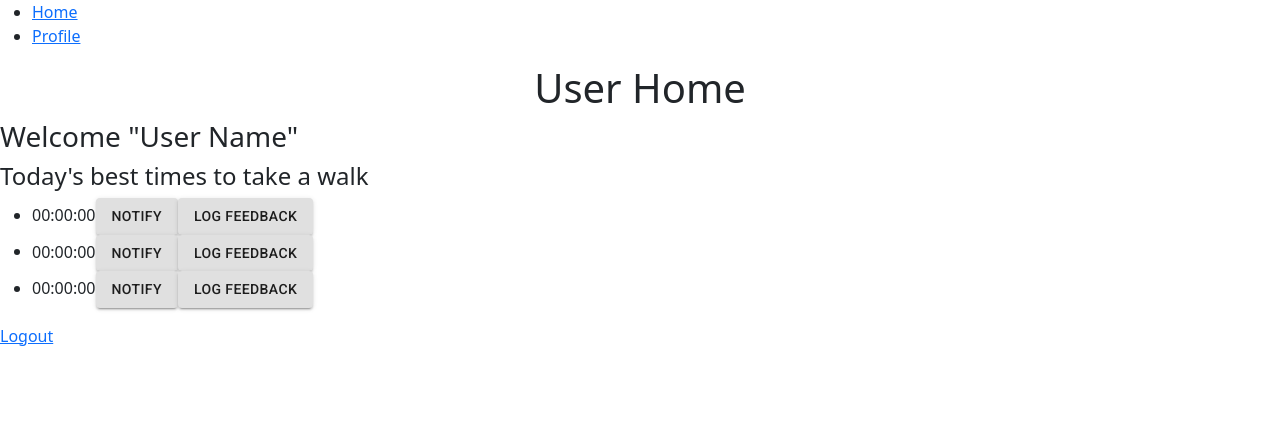
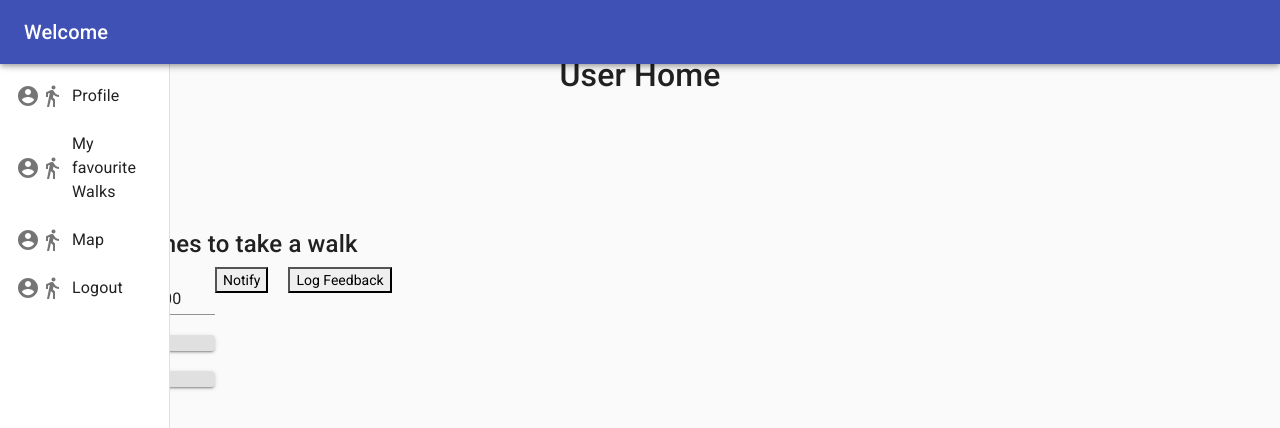
Before and after one commit to CodeBendersTR/sunnywalk-frontend, a React (Create React App) app: page /home in a window 1280 px wide. Shown: the top 428 px of the page. Built offline with nearby package versions, Linux system fonts and the light colour scheme.

Commit message:
Included components to add a Drawer, a Textfield and buttons to the User Home page - Work In Progress

```diff
--- /dev/null
+++ b/src/components/AddDrawer/AddDrawer.js
@@ -0,0 +1,96 @@
+import React from 'react';
+import { makeStyles } from '@material-ui/core/styles';
+import Drawer from '@material-ui/core/Drawer';
+import AppBar from '@material-ui/core/AppBar';
+import CssBaseline from '@material-ui/core/CssBaseline';
+import Toolbar from '@material-ui/core/Toolbar';
+import List from '@material-ui/core/List';
+import Typography from '@material-ui/core/Typography';
+import Divider from '@material-ui/core/Divider';
+import ListItem from '@material-ui/core/ListItem';
+import ListItemIcon from '@material-ui/core/ListItemIcon';
+import ListItemText from '@material-ui/core/ListItemText';
+import InboxIcon from '@material-ui/icons/MoveToInbox';
+import MailIcon from '@material-ui/icons/Mail';
+import AccountCircleIcon from '@material-ui/icons/AccountCircle';
+import DirectionsWalkIcon from '@material-ui/icons/DirectionsWalk';
+
+const drawerWidth = 170;
+
+const useStyles = makeStyles((theme) => ({
+  root: {
+    display: 'flex',
+  },
+  appBar: {
+    zIndex: theme.zIndex.drawer + 1,
+  },
+  drawer: {
+    width: drawerWidth,
+    flexShrink: 0,
+  },
+  drawerPaper: {
+    width: drawerWidth,
+  },
+  drawerContainer: {
+    overflow: 'auto',
+  },
+  content: {
+    flexGrow: 1,
+    padding: theme.spacing(3),
+  },
+}));
+
+export default function AddDrawer() {
+  const classes = useStyles();
+
+  return (
+    <div className={classes.root}>
+      <CssBaseline />
+      <AppBar position="fixed" className={classes.appBar}>
+        <Toolbar>
+          <Typography variant="h6" noWrap>
+            Welcome
+          </Typography>
+        </Toolbar>
+      </AppBar>
+      <Drawer
+        className={classes.drawer}
+        variant="permanent"
+        classes={{
+          paper: classes.drawerPaper,
+        }}
+      >
+        <Toolbar />
+        <div className={classes.drawerContainer}>
+          <List>
+            {['Profile', 'My favourite Walks', 'Map', 'Logout'].map((text, index) => (
+              <ListItem button key={text}>
+                {/*<ListItemIcon>{index % 2 === 0 ? <InboxIcon /> : <MailIcon />}</ListItemIcon>*/}
+                <ListItemIcon>{[<AccountCircleIcon />, <DirectionsWalkIcon />]}</ListItemIcon>
+                <ListItemText primary={text} />
+              </ListItem>
+            ))}
+          </List>
+          {/*<Divider />
+          <List>
+            {['All mail', 'Trash', 'Spam'].map((text, index) => (
+              <ListItem button key={text}>
+                <ListItemIcon>{index % 2 === 0 ? <InboxIcon /> : <MailIcon />}</ListItemIcon>
+                <ListItemText primary={text} />
+              </ListItem>
+            ))}
+          </List>*/}
+        </div>
+      </Drawer>
+      <main className={classes.content}>
+        <Toolbar />
+        <Typography paragraph>
+
+        </Typography>
+        <Typography paragraph>
+
+        </Typography>
+      </main>
+    </div>
+  );
+}
--- /dev/null
+++ b/src/components/DisplayTime/DisplayTime.css
@@ -0,0 +1,8 @@
+
+.button{
+  margin-right: 20px;
+}
+
+.list-style{
+  list-style: none;
+}
--- /dev/null
+++ b/src/components/DisplayTime/DisplayTime.js
@@ -0,0 +1,40 @@
+import React from 'react';
+import { makeStyles } from '@material-ui/core/styles';
+import TextField from "@material-ui/core/TextField";
+import "./DisplayTime.css";
+import Button from "@material-ui/core/Button";
+
+const useStyles = makeStyles((theme) => ({
+  container: {
+    display: 'flex',
+    flexWrap: 'wrap',
+  },
+  textField: {
+    marginLeft: theme.spacing(1),
+    marginRight: theme.spacing(1),
+    width: 200,
+  },
+}));
+
+function DisplayTime(props) {
+  const classes = useStyles();
+
+  return (
+    <li className="list-style">
+      <TextField
+
+        label="Next Best Time"
+
+        defaultValue="01-01-2021 00:00:00"
+        InputLabelProps={{
+          shrink: true,
+        }}
+      />
+      <button className="button">Notify</button>
+      <button>Log Feedback</button>
+    </li>
+
+  );
+}
+
+export default DisplayTime;
--- /dev/null
+++ b/src/components/GetButton/GetButton.js
@@ -0,0 +1,13 @@
+import Button from '@material-ui/core/Button';
+import React from "react";
+
+function GetButton(props){
+  return(
+    <Button variant="contained"
+            aria-label="Notify"
+            size="large"
+    />
+  );
+}
+
+export default GetButton;
--- /dev/null
+++ b/src/components/TaskBar/TaskBar.js
@@ -0,0 +1,90 @@
+import React from "react";
+import { makeStyles } from '@material-ui/core/styles';
+import AppBar from '@material-ui/core/AppBar';
+import Toolbar from '@material-ui/core/Toolbar';
+import Typography from '@material-ui/core/Typography';
+import IconButton from '@material-ui/core/IconButton';
+import MenuIcon from '@material-ui/icons/Menu';
+import AccountCircle from '@material-ui/icons/AccountCircle';
+import Switch from '@material-ui/core/Switch';
+import FormControlLabel from '@material-ui/core/FormControlLabel';
+import FormGroup from '@material-ui/core/FormGroup';
+import MenuItem from '@material-ui/core/MenuItem';
+import Menu from '@material-ui/core/Menu';
+
+const useStyles = makeStyles((theme) => ({
+  root: {
+    flexGrow: 1,
+  },
+  menuButton: {
+    marginRight: theme.spacing(2),
+  },
+  title: {
+    flexGrow: 1,
+  },
+}));
+
+export default function MenuAppBar() {
+  const classes = useStyles();
+  const [auth, setAuth] = React.useState(true);
+  const [anchorEl, setAnchorEl] = React.useState(null);
+  const open = Boolean(anchorEl);
+
+  const handleChange = (event) => {
+    setAuth(event.target.checked);
+  };
+
+  const handleMenu = (event) => {
+    setAnchorEl(event.currentTarget);
+  };
+
+  const handleClose = () => {
+    setAnchorEl(null);
+  };
+
+  return (
+    <div className={classes.root}>
+      <AppBar position="static">
+        <Toolbar>
+          <IconButton edge="start" className={classes.menuButton} color="inherit" aria-label="menu">
+            <MenuIcon />
+          </IconButton>
+          <Typography variant="h6" className={classes.title}>
+            Welcome
+          </Typography>
+          {auth && (
+            <div>
+              <IconButton
+                aria-label="account of current user"
+                aria-controls="menu-appbar"
+                aria-haspopup="true"
+                onClick={handleMenu}
+                color="inherit"
+              >
+                <AccountCircle />
+              </IconButton>
+              <Menu
+                id="menu-appbar"
+                anchorEl={anchorEl}
+                anchorOrigin={{
+                  vertical: 'top',
+                  horizontal: 'right',
+                }}
+                keepMounted
+                transformOrigin={{
+                  vertical: 'top',
+                  horizontal: 'right',
+                }}
+                open={open}
+                onClose={handleClose}
+              >
+                <MenuItem onClick={handleClose}>Profile</MenuItem>
+                <MenuItem onClick={handleClose}>Logout</MenuItem>
+              </Menu>
+            </div>
+          )}
+        </Toolbar>
+      </AppBar>
+    </div>
+  );
+}
--- a/src/pages/Home/Home.css
+++ b/src/pages/Home/Home.css
@@ -4,9 +4,5 @@
 
 .text_align{
   display:flex;
-  justify-content: center;
+  justify-content: space-around;
 }
-
-.button{
-  margin: 10px;
-}
--- a/src/pages/Home/Home.js
+++ b/src/pages/Home/Home.js
@@ -1,42 +1,40 @@
+import React from "react";
 import "./Home.css";
 import { Menu } from "..";
 import {Link} from "react-router-dom";
-import Button from '@material-ui/core/Button';
-
-//const logo = require('/public/logo.jpg');
+import DisplayTime from "../../components/DisplayTime/DisplayTime";
+import GetButton from "../../components/GetButton/GetButton";
+import TaskBar from "../../components/TaskBar/TaskBar";
+import AddDrawer from "../../components/AddDrawer/AddDrawer";
 
 function Home() {
     return (
         <Menu>
             <header>
-              <h1 className="text_align">User Home</h1>
-              <h3>Welcome "User Name"</h3>
+              <h2 className="text_align">User Home</h2>
+
+              <AddDrawer/>
               <h4>Today's best times to take a walk</h4>
             </header>
             <main>
               <div>
                 <ul>
+                      <DisplayTime buttonLabel={ "Notify" }/>
+                      <p></p>
                   <li>
-                    <displaytime>00:00:00</displaytime>
-                    <Button variant="contained" className="notify-user button">Notify</Button>
-                    <Button variant="contained">Log Feedback</Button>
+                    <text>00:00:00</text>
+                    <GetButton variant="contained" className="button">Notify</GetButton>
+                    <GetButton variant="contained" className="button">Log Feedback</GetButton>
+                    <p></p>
                   </li>
                   <li>
-                    <displaytime>00:00:00</displaytime>
-                    <Button variant="contained" className="button">Notify</Button>
-                    <Button variant="contained">Log Feedback</Button>
-                  </li>
-                  <li>
-                    <displaytime>00:00:00</displaytime>
-                    <Button variant="contained" className="button">Notify</Button>
-                    <Button variant="contained">Log Feedback</Button>
+                    <text>00:00:00</text>
+                    <GetButton variant="contained" className="button">Notify</GetButton>
+                    <GetButton variant="contained">Log Feedback</GetButton>
                   </li>
                 </ul>
               </div>
             </main>
-            <Link exact to="/main">
-              Logout
-            </Link>
         </Menu>
     );
 }
--- a/src/pages/index.js
+++ b/src/pages/index.js
@@ -1,3 +1,4 @@
+
 /* add the exports for the created pages */
 export {default as Home} from './Home/Home';
 export {default as Login} from './Login/Login';
```
Also changed, not shown: src/components/GetButton/GetButton.css (added), src/components/TaskBar/TaskBar.css (added).
